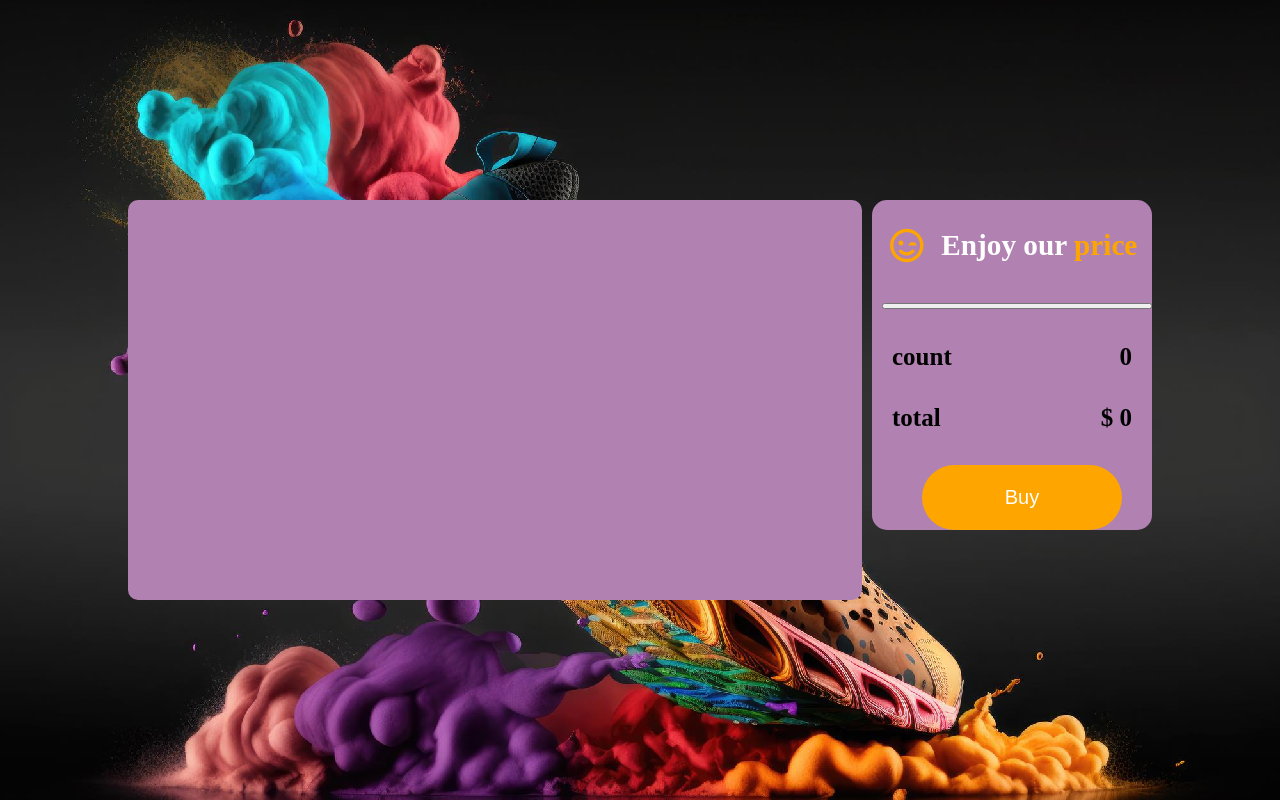
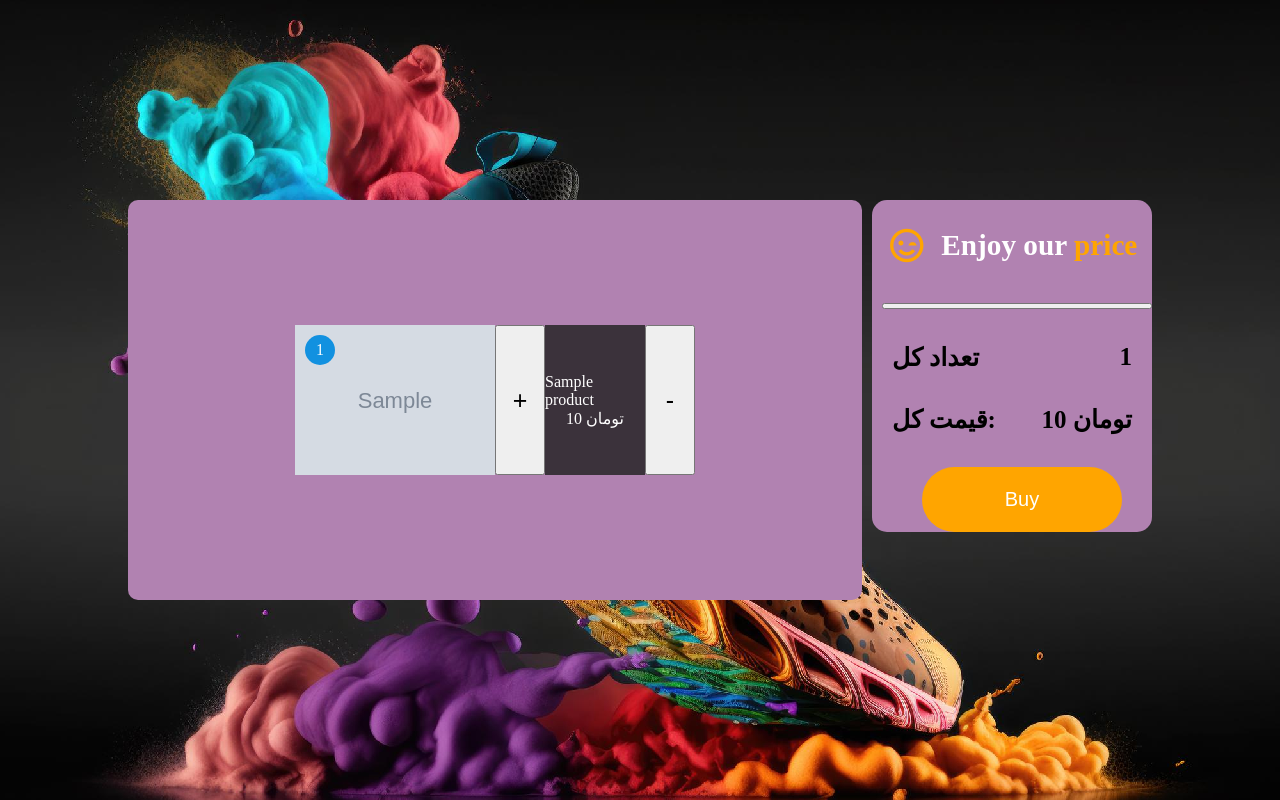
Before and after one commit to mahsaaarabi/RayaExamProject, a Django app: template templates/cart.html in a window 1280 px wide. Run offline with Django 4.2, Linux system fonts and the light colour scheme; the template is opened without the code that fills it: most values are stand-ins (such as "Sample title", 1, 10 or a date in 2020); grey boxes marked "Sample" are stand-in pictures.

Commit message:
Version 2

```diff
--- a/shoes/views.py
+++ b/shoes/views.py
@@ -2,7 +2,6 @@ from django.shortcuts import render, redirect
 from django.views import View
 from django.contrib.auth import authenticate, login
 from accounts.models import Users
-import os
 from shoes.models import Order, Product, OrderItem
 from rest_framework.authtoken.models import Token
 
--- a/static/js/product.js
+++ b/static/js/product.js
@@ -1,10 +1,10 @@
-var ProductBtn = document.querySelectorAll("#add_product_btn");
+// var ProductBtn = document.querySelectorAll("#add_product_btn");
 
-ProductBtn.forEach((r) => {
-    r.addEventListener("click", function (e) {
-        let ProductImage = document.getElementById(`image${e.target.value}`);
-        let ProductName = document.getElementById(`name${e.target.value}`);
-        let ProductPrice = document.getElementById(`price${e.target.value}`);
-        localStorage.setItem(`${e.target.value}`, `${ProductImage.src.substring(22, 90)},${ProductName.innerText},${ProductPrice.innerText}`);
-    });
-});
+// ProductBtn.forEach((r) => {
+//     r.addEventListener("click", function (e) {
+//         let ProductImage = document.getElementById(`image${e.target.value}`);
+//         let ProductName = document.getElementById(`name${e.target.value}`);
+//         let ProductPrice = document.getElementById(`price${e.target.value}`);
+//         localStorage.setItem(`${e.target.value}`, `${ProductImage.src.substring(22, 90)},${ProductName.innerText},${ProductPrice.innerText}`);
+//     });
+// });
--- a/templates/cart.html
+++ b/templates/cart.html
@@ -16,30 +16,34 @@
     <main class="app">
       <div class="cover-app">
         <section class="section-1">
-          <script>
-            var Total = 0;
-            for (var i = 0; i < localStorage.length; i++) {
-              Total += Number(
-                localStorage.getItem(localStorage.key(i)).substring(24, 27)
-              );
-              document.write(`
-          <div class="product-cover">
-            <div class="image-cover"><img src="/${localStorage
-              .getItem(localStorage.key(i))
-              .substring(0, 16)}" alt=""><span>10</span></div>
-            <div class="add-cover"><button type="button" id="abc1v"
-                onclick="document.getElementById('count').innerText++">+</button></div>
-            <div class="description-cover"><span>${localStorage
-              .getItem(localStorage.key(i))
-              .substring(17, 22)}</span><span>$${localStorage
-                .getItem(localStorage.key(i))
-                .substring(24, 27)}</span></div>
-            <div class="remove-cover"><button type="button" id="abc1v"
-                onclick="document.getElementById('count').innerText--">-</button>
+          {% for item in items %}
+          <form method="POST" action="">
+            {% csrf_token %}
+            <input
+              type="hidden"
+              name="product-id"
+              value="{{item.product.id}}"
+            />
+            <input type="hidden" name="href" value="cart" />
+            <div class="product-cover">
+              <div class="image-cover">
+                <img src="{{item.product.image.url}}" alt="" /><span
+                  >{{item.product_count}}</span
+                >
               </div>
-          </div>`);
-            }
-          </script>
+              <div class="add-cover">
+                <button name="type" value="add">+</button>
+              </div>
+              <div class="description-cover">
+                <span>{{item.product.name}}</span
+                ><span>{{item.product.price}} تومان </span>
+              </div>
+              <div class="remove-cover">
+                <button name="type" value="remove">-</button>
+              </div>
+            </div>
+          </form>
+          {% endfor %}
         </section>
         <section class="section-2">
           <div class="mim">
@@ -52,42 +56,22 @@
           <button class="line"></button>
           <div class="count">
             <h4>
-              count
-              <span id="count"
-                ><script>
-                  document.write(`${localStorage.length}`);
-                </script></span
-              >
+              تعداد کل
+              <span id="count">{{items|length}}</span>
             </h4>
             <h4>
-              total
-              <span id="total"
-                >$
-                <script>
-                  document.write(`${Total}`);
-                </script></span
-              >
+              قیمت کل:
+              <span id="total">{{price}} تومان</span>
             </h4>
           </div>
-          <form method="post">
-            <button class="btn" type="button" onclick="SubmitCartData()">
+          <form method="POST" action="/">
+            <input type="hidden" name="type" value="reset" />
+            <button class="btn" type="submit">
               <p>Buy</p>
             </button>
           </form>
         </section>
       </div>
     </main>
-    <script src="{% static 'js/product.js' %}"></script>
-    <script>
-      function SubmitCartData() {
-        if (localStorage.length > 0) {
-          localStorage.clear();
-          alert("محصول شما با موفقیت ثبت شد!");
-        } else {
-          alert("سبد خرید شما خالی است.");
-        }
-        document.location = "../";
-      }
-    </script>
   </body>
 </html>
```
Also changed, not shown: templates/index.html (+57 -21 lines), db.sqlite3.
